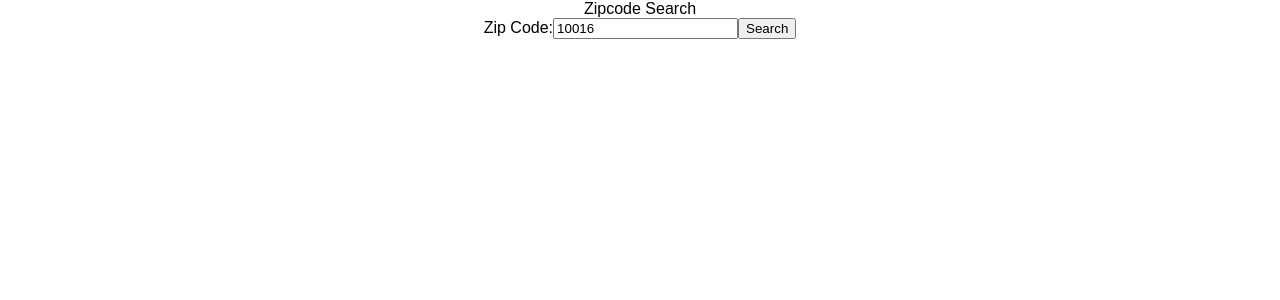
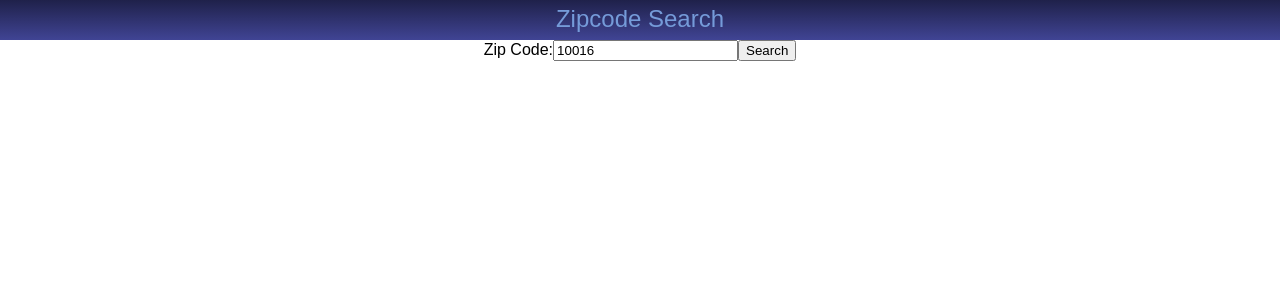
Before and after one commit to Kyrylo-Glamazdin/ZIP-and-City-Search-Assignment, a React (Create React App) app in the folder zip-app/: page / in a window 1280 px wide. Shown: the top 300 px of the page. Built offline with nearby package versions, Linux system fonts and the light colour scheme.

Commit message:
Nav complete

```diff
--- a/zip-app/src/Nav.css
+++ b/zip-app/src/Nav.css
@@ -0,0 +1,11 @@
+.nav {
+	background: linear-gradient(#1f214a, #404494);
+	height: 40px;
+}
+
+.title {
+	padding: 5px;
+	text-align: center;
+	color: #759bd9;
+	font-size: 18pt;
+}
--- a/zip-app/src/Nav.js
+++ b/zip-app/src/Nav.js
@@ -11,8 +11,8 @@ class Nav extends React.Component {
 
 	render() {
 		return(
-		  <div className="Nav">
-		    Zipcode Search
+		  <div className="nav">
+		    <div className="title">Zipcode Search</div>
 		  </div>
 		);
 	}
```
